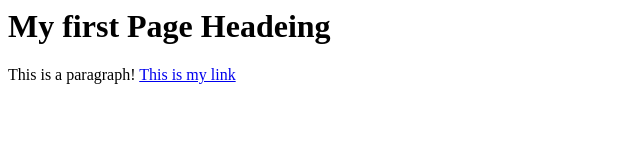
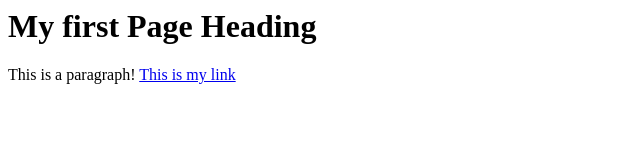
Before and after one commit to jpb289/my_site_2020, a plain HTML site: page index.html in a window 1280 px wide. Shown: the full height of the page, 0-640 px from the left. Drawn offline with Linux system fonts and the light colour scheme.

Commit message:
Update index.html

```diff
--- a/index.html
+++ b/index.html
@@ -1,5 +1,5 @@
 <p>
-<h1>My first Page Headeing </h1>
+<h1>My first Page Heading </h1>
 
 <p>
   This is a paragraph!
```
